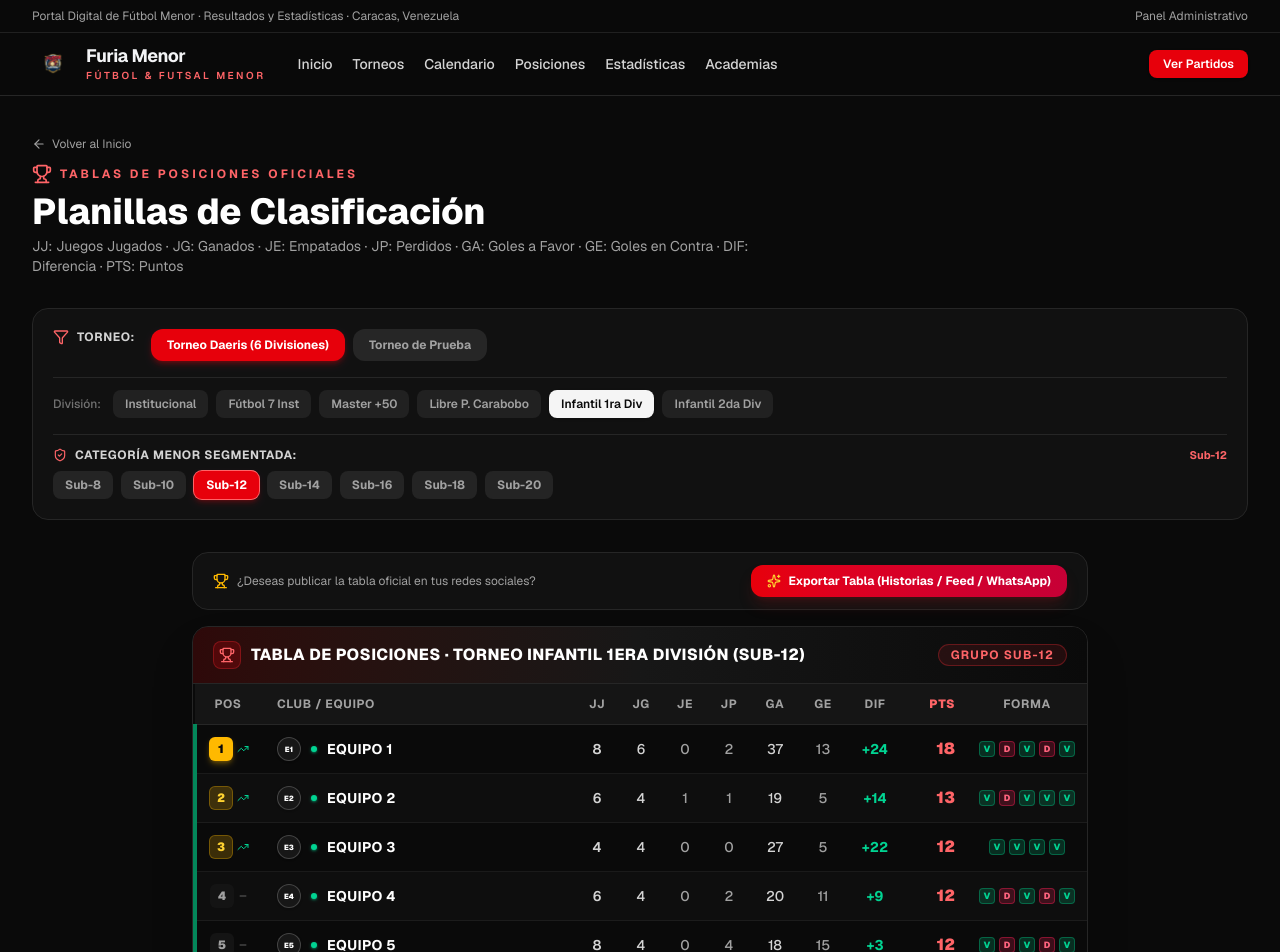
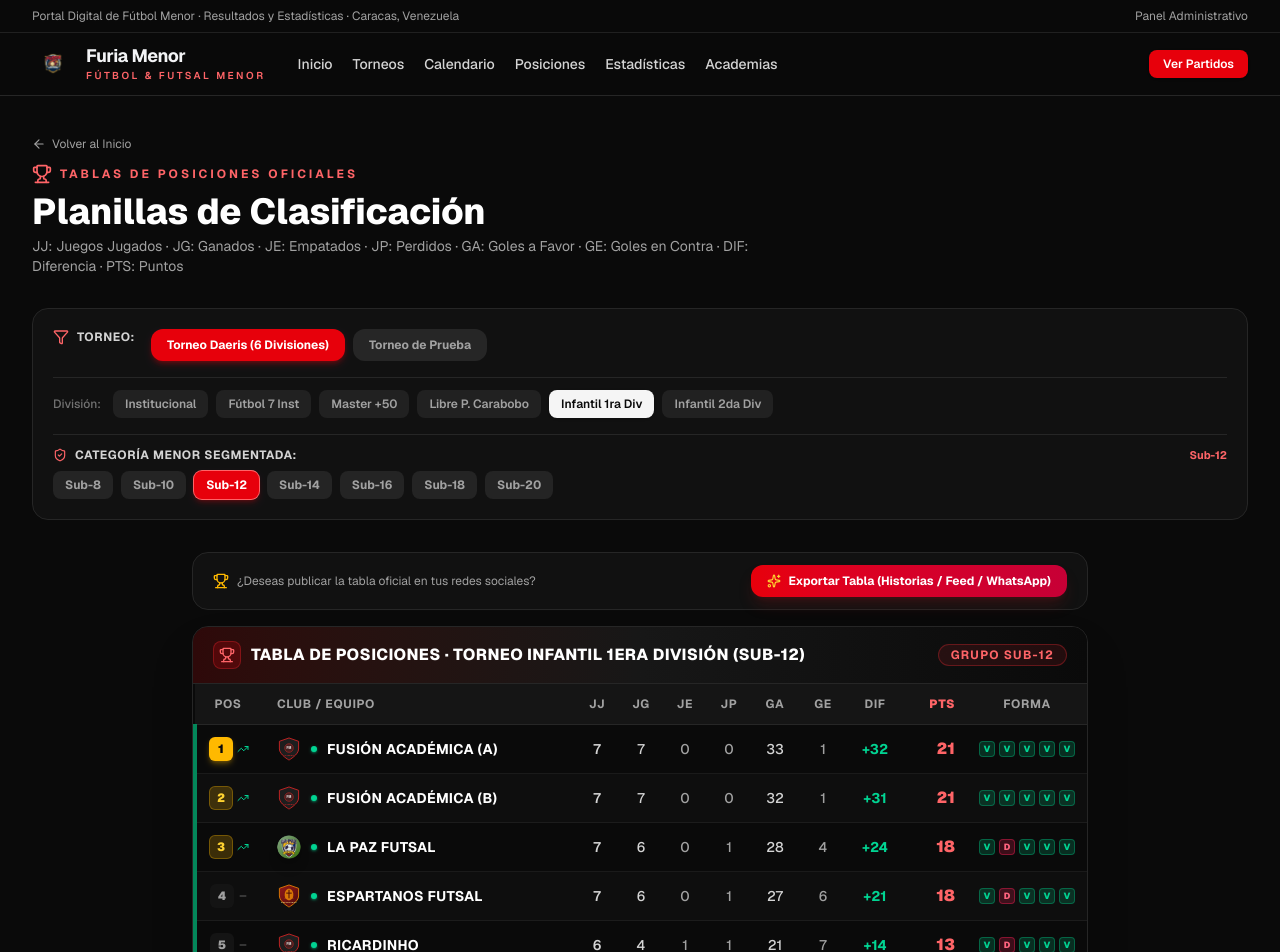
Before and after one commit to Leeonardo/FuriaMenor, a Next.js app: page /posiciones in a window 1280 px wide. Shown: the top 952 px of the page. Built offline with nearby package versions, Linux system fonts and the light colour scheme.

Commit message:
feat: populate official teams from november calendar across all category standings and link to academies

```diff
--- a/src/data/academies-data.ts
+++ b/src/data/academies-data.ts
@@ -3602,21 +3602,84 @@ export const academiesData: Academy[] = [
   },
 ];
 
+function stripAccents(str: string): string {
+  return str.normalize("NFD").replace(/[\u0300-\u036f]/g, "");
+}
+
+function cleanTeamSearchKey(name: string): string {
+  return stripAccents(name)
+    .toLowerCase()
+    .replace(/\s*\([a-z0-9]\)|\s*blanco|\s*amarillo|\s*negro|\s*verde/gi, "")
+    .replace(/\b(deportivo|dvo|academia|club|futsal|fc|fs)\b/gi, "")
+    .replace(/[^a-z0-9]/g, "")
+    .trim();
+}
+
+const SPECIAL_TEAM_ALIASES: Record<string, string> = {
+  "fenix-futsal": "fenix-fs",
+  "fenix": "fenix-fs",
+  "futconexion": "futsaconexion",
+  "futconexion-a": "futsaconexion",
+  "espartanos-futsal": "espartanos-cutira",
+  "espartanos": "espartanos-cutira",
+  "la-paz-futsal-verde": "la-paz-futsal",
+  "dvo-odin": "dvo-odin",
+  "deportivo-odin": "dvo-odin",
+  "caricuao": "gladiadores-caricuao",
+  "ricardinho-b": "ricardinho",
+  "funvibra-a": "funvibra",
+  "real-esperanza-a": "real-esperanza",
+  "real-esperanza-b": "real-esperanza",
+  "la-ladera-a": "la-ladera",
+  "la-ladera-b": "la-ladera",
+  "fratelsa-sport-blanco": "fratelsa-sport",
+  "fratelsa-sport-amarillo": "fratelsa-sport",
+  "fratelsa-sport-negro": "fratelsa-sport",
+  "fusion-academica-a": "fusion-academica",
+  "fusion-academica-b": "fusion-academica",
+};
+
 /**
- * Busca una academia por su ID o por su slug
+ * Busca una academia por su ID, slug o nombre oficial con tolerancia a variantes
  */
 export function getAcademyBySlug(slugOrId: string): Academy | undefined {
+  if (!slugOrId) return undefined;
   const clean = slugOrId.toLowerCase().trim();
-  const normalizedName = clean.replace(/\s*\([a-z0-9]\)|\s*blanco|\s*amarillo|\s*negro|\s*verde/gi, '').trim();
-  return academiesData.find(
+  const cleanSlug = clean.replace(/\s+/g, "-");
+
+  // 1. Alias directo
+  if (SPECIAL_TEAM_ALIASES[cleanSlug]) {
+    const aliasSlug = SPECIAL_TEAM_ALIASES[cleanSlug];
+    const foundByAlias = academiesData.find((a) => a.slug === aliasSlug || a.id === aliasSlug);
+    if (foundByAlias) return foundByAlias;
+  }
+
+  // 2. Coincidencia exacta por slug o id
+  const exact = academiesData.find(
     (a) =>
+      a.slug === cleanSlug ||
+      a.id === clean ||
       a.slug === clean ||
-      a.id === clean ||
-      a.name.toLowerCase() === clean ||
-      a.name.toLowerCase().replace(/\s+/g, "-") === clean ||
-      a.name.toLowerCase() === normalizedName ||
-      a.slug === normalizedName.replace(/\s+/g, "-")
+      a.name.toLowerCase() === clean
   );
+  if (exact) return exact;
+
+  // 3. Coincidencia normalizada sin tildes ni sufijos (A), (B), colores
+  const searchKey = cleanTeamSearchKey(slugOrId);
+  if (searchKey.length >= 3) {
+    const normMatch = academiesData.find((a) => {
+      const aKey = cleanTeamSearchKey(a.name);
+      const aSlugKey = cleanTeamSearchKey(a.slug);
+      return aKey === searchKey || aSlugKey === searchKey;
+    });
+    if (normMatch) return normMatch;
+  }
+
+  // 4. Búsqueda por subcadena
+  return academiesData.find((a) => {
+    const aClean = a.name.toLowerCase();
+    return clean.includes(aClean) || aClean.includes(clean);
+  });
 }
 
 /**
--- a/src/data/daeris-subtournaments.ts
+++ b/src/data/daeris-subtournaments.ts
@@ -136,7 +136,7 @@ export const daerisSubTournaments: Record<DaerisSubId, DaerisSubTournament> = {
     categoryLabel: "Empresas & Organismos",
     badgeKey: "institucional",
     venue: "Cancha Zona Rental & Gimnasio Libertador, Caracas",
-    teamsCount: 11,
+    teamsCount: 2,
     status: "Fase Regular",
     groupName: "GRUPO INSTITUCIONAL A",
     qualificationRule: "CLASIFICAN LOS 8 PRIMEROS A CUARTOS DE FINAL",
@@ -149,9 +149,9 @@ export const daerisSubTournaments: Record<DaerisSubId, DaerisSubTournament> = {
       text: "text-amber-400",
     },
     matches: FUTBOL7_MATCHES_NOV_2026.filter((m) => m.category === "Institucional"),
-    standings: createGenericStandings("Equipo"),
-    topScorers: createGenericScorers("Equipo"),
-    leastConceded: createGenericKeepers("Equipo"),
+    standings: createCategoryStandings("Institucional"),
+    topScorers: createGenericScorers("Equipo", "Institucional"),
+    leastConceded: createGenericKeepers("Equipo", "Institucional"),
     teams: createGenericTeamProfiles("institucional", "Torneo Institucional", "Institucional", "DAE"),
   },
 
@@ -164,7 +164,7 @@ export const daerisSubTournaments: Record<DaerisSubId, DaerisSubTournament> = {
     categoryLabel: "Modalidad Fútbol 7",
     badgeKey: "futbol7",
     venue: "Cancha Zona Rental & Cancha Guacamaya, Caracas",
-    teamsCount: 11,
+    teamsCount: 10,
     status: "En Curso",
     groupName: "GRUPO F7 ÚNICO",
     qualificationRule: "CLASIFICAN LOS 8 PRIMEROS DE CADA GRUPO",
@@ -177,9 +177,9 @@ export const daerisSubTournaments: Record<DaerisSubId, DaerisSubTournament> = {
       text: "text-emerald-400",
     },
     matches: FUTBOL7_MATCHES_NOV_2026,
-    standings: createGenericStandings("Equipo"),
-    topScorers: createGenericScorers("Equipo"),
-    leastConceded: createGenericKeepers("Equipo"),
+    standings: createCategoryStandings("Libre"),
+    topScorers: createGenericScorers("Equipo", "Libre"),
+    leastConceded: createGenericKeepers("Equipo", "Libre"),
     teams: createGenericTeamProfiles("futbol-7-institucional", "Fútbol 7 Institucional", "Fútbol 7", "DAE"),
   },
 
@@ -192,7 +192,7 @@ export const daerisSubTournaments: Record<DaerisSubId, DaerisSubTournament> = {
     categoryLabel: "Veteranos (+50 Años)",
     badgeKey: "master50",
     venue: "Cancha Hogar Canario & Cancha Guacamaya, Caracas",
-    teamsCount: 11,
+    teamsCount: 6,
     status: "Semifinales",
     groupName: "GRUPO MASTER VETERANOS",
     qualificationRule: "CLASIFICAN LOS 8 PRIMEROS DE CADA GRUPO",
@@ -205,9 +205,9 @@ export const daerisSubTournaments: Record<DaerisSubId, DaerisSubTournament> = {
       text: "text-yellow-400",
     },
     matches: FUTSAL_MATCHES_NOV_2026.filter((m) => m.category === "Master 50" || m.category === "Master 40"),
-    standings: createGenericStandings("Equipo"),
-    topScorers: createGenericScorers("Equipo"),
-    leastConceded: createGenericKeepers("Equipo"),
+    standings: createCategoryStandings("Master 40"),
+    topScorers: createGenericScorers("Equipo", "Master 40"),
+    leastConceded: createGenericKeepers("Equipo", "Master 40"),
     teams: createGenericTeamProfiles("master-50", "Master 50", "Master 50", "DAE"),
   },
 
@@ -220,7 +220,7 @@ export const daerisSubTournaments: Record<DaerisSubId, DaerisSubTournament> = {
     categoryLabel: "Categoría Libre",
     badgeKey: "libre-parquecarabobo",
     venue: "Cancha Municipal Parque Carabobo, La Candelaria",
-    teamsCount: 11,
+    teamsCount: 10,
     status: "En Curso",
     groupName: "GRUPO LIBRE NOCTURNO",
     qualificationRule: "CLASIFICAN LOS 8 PRIMEROS DE CADA GRUPO",
@@ -233,9 +233,9 @@ export const daerisSubTournaments: Record<DaerisSubId, DaerisSubTournament> = {
       text: "text-orange-400",
     },
     matches: FUTSAL_MATCHES_NOV_2026.filter((m) => m.venue.includes("Parque Carabobo")),
-    standings: createGenericStandings("Equipo"),
-    topScorers: createGenericScorers("Equipo"),
-    leastConceded: createGenericKeepers("Equipo"),
+    standings: createCategoryStandings("Libre"),
+    topScorers: createGenericScorers("Equipo", "Libre"),
+    leastConceded: createGenericKeepers("Equipo", "Libre"),
     teams: createGenericTeamProfiles("libre-parque-carabobo", "Torneo Libre Parque Carabobo", "Libre", "DAE"),
   },
 
--- a/src/data/generic-tournament-data.ts
+++ b/src/data/generic-tournament-data.ts
@@ -28,10 +28,171 @@ export function isMinorCategory(value: string): value is MinorCategory {
 }
 
 /**
- * Tabla de posiciones modelo con datos genéricos (Equipo 1, Equipo 2...)
- * Replica con exactitud la planilla de competición del usuario.
+ * Equipos Oficiales Oficializados por Categoría extraídos del Calendario Noviembre 2026
+ * Cada equipo está enlazado a su academia oficial en el directorio.
  */
-export function createGenericStandings(prefix = "Equipo"): OfficialTableRow[] {
+export const OFFICIAL_TEAMS_BY_CATEGORY: Record<string, string[]> = {
+  "Sub-8": [
+    "La Ladera (B)",
+    "Fuerza Vinotinto",
+    "Funvibra",
+    "Fratelsa Sport Blanco",
+    "Dvo Manaure",
+    "Fratelsa Sport Amarillo",
+    "Fusión Académica",
+    "Futconexión (A)",
+    "Unión Libertador",
+    "Dvo JC",
+    "Fratelsa Sport Negro",
+  ],
+  "Sub-10": [
+    "Fusión Académica (B)",
+    "La Paz Futsal",
+    "Futconexión",
+    "Inter de Caracas",
+    "Real Libertad",
+    "Dvo Mirador",
+    "Intocable",
+    "Funvibra",
+    "Fratelsa Sport",
+    "FALG",
+    "Academia Winners",
+  ],
+  "Sub-12": [
+    "Fusión Académica (A)",
+    "Fusión Académica (B)",
+    "La Paz Futsal",
+    "Espartanos Futsal",
+    "Ricardinho",
+    "FALG",
+    "Tetsu Futsal",
+    "Dvo Odín",
+  ],
+  "Sub-14": [
+    "La Ladera (A)",
+    "Guatire Futsal",
+    "La Ladera",
+    "Fuerza Vinotinto",
+    "La Ladera (B)",
+    "Fénix Futsal",
+    "Real Esperanza",
+    "Espartanos Futsal",
+    "La Paz Futsal Verde",
+    "Espartanos Cutira",
+    "Dvo Mirador",
+    "Dvo Manaure",
+    "Funvibra (A)",
+    "Dvo JC",
+    "Foro Libertador",
+    "Tetsu Futsal",
+    "Camatagua",
+  ],
+  "Sub-16": [
+    "La Ladera",
+    "Guatire Futsal",
+    "Real Esperanza (A)",
+    "Real Esperanza (B)",
+    "Élite Caracas",
+    "Espartanos Cutira",
+    "Hogar Canario",
+    "NC Sport",
+    "Espartanos Futsal",
+    "Alí Primera",
+    "Funvibra",
+    "Dvo Manaure",
+    "Ricardinho (B)",
+    "Unión Libertador",
+    "Gladiadores Caricuao",
+    "Caricuao",
+  ],
+  "Sub-18": [
+    "Kay Kings",
+    "Nuevo Día FC",
+    "Los Jardines FC",
+    "Guerreros del Valle",
+    "Real Esperanza",
+    "Felinos FS",
+    "Team Soublette",
+    "Overcoming",
+  ],
+  "Sub-20": [
+    "Espartanos Futsal",
+    "La Paz Futsal",
+    "Futconexión",
+    "Fusión Académica",
+    "Real Esperanza",
+    "Unión Libertador",
+  ],
+  "Libre": [
+    "Nacional",
+    "Tuyeros FC",
+    "Inversiones MA",
+    "Los Expertos",
+    "Team 1408",
+    "Gladiadores del Este",
+    "Tiki Taka",
+    "Sporting TDC",
+    "Rali Stones",
+    "Independiente FC",
+  ],
+  "Master 40": [
+    "Montaña Alta",
+    "Nacional",
+    "RH",
+    "S'World FC",
+    "Los Compadres",
+    "Real X",
+  ],
+  "Master 50": [
+    "Montaña Alta",
+    "Nacional",
+    "RH",
+    "S'World FC",
+    "Los Compadres",
+    "Real X",
+  ],
+  "Institucional": [
+    "Operaciones FC",
+    "CNPB",
+  ],
+};
+
+/**
+ * Tabla de posiciones modelo con datos oficiales de los equipos del calendario
+ */
+export function createGenericStandings(prefix = "Equipo", categoryName = "Sub-12"): OfficialTableRow[] {
+  const teams = OFFICIAL_TEAMS_BY_CATEGORY[categoryName] || OFFICIAL_TEAMS_BY_CATEGORY["Sub-12"];
+  if (teams && teams.length > 0) {
+    return teams.map((teamName, idx) => {
+      const pos = idx + 1;
+      const isClassified = pos <= 8;
+      const isEliminated = pos >= teams.length - 1 && teams.length > 9;
+
+      const jj = Math.max(2, 7 - Math.floor(idx * 0.3));
+      const jg = Math.max(0, Math.min(jj, jj - Math.floor(idx * 0.6)));
+      const je = idx % 3 === 1 && jj - jg > 0 ? 1 : 0;
+      const jp = Math.max(0, jj - jg - je);
+      const ga = Math.max(3, jg * 3 + je * 1 + Math.max(1, 12 - idx));
+      const ge = Math.max(1, jp * 2 + Math.floor(idx * 1.4));
+      const dif = ga - ge;
+      const pts = jg * 3 + je * 1;
+
+      return {
+        pos,
+        team: teamName,
+        jj,
+        jg,
+        je,
+        jp,
+        ga,
+        ge,
+        dif,
+        pts,
+        status: isEliminated ? "eliminado" : isClassified ? "clasificado" : "normal",
+      };
+    });
+  }
+
   return [
     { pos: 1, team: `${prefix} 1`, jj: 8, jg: 6, je: 0, jp: 2, ga: 37, ge: 13, dif: 24, pts: 18, status: "clasificado" },
     { pos: 2, team: `${prefix} 2`, jj: 6, jg: 4, je: 1, jp: 1, ga: 19, ge: 5, dif: 14, pts: 13, status: "clasificado" },
@@ -49,67 +210,186 @@ export function createGenericStandings(prefix = "Equipo"): OfficialTableRow[] {
 
 /**
  * Genera la tabla para una categoría menor específica (Sub-8 a Sub-20).
- * Para Sub-12 genera la réplica exacta de la imagen oficial del usuario.
- * Para las demás genera variaciones estadísticas realistas.
+ * Integra los nombres reales de los equipos del calendario oficial 2026.
  */
 export function createCategoryStandings(
-  category: MinorCategory,
+  category: MinorCategory | string,
   prefix = "Equipo"
 ): OfficialTableRow[] {
-  if (category === "Sub-12") {
-    return createGenericStandings(`${prefix}`);
+  const catKey = String(category);
+  const realTeams = OFFICIAL_TEAMS_BY_CATEGORY[catKey] || OFFICIAL_TEAMS_BY_CATEGORY[category as any];
+
+  if (realTeams && realTeams.length > 0) {
+    return realTeams.map((teamName, idx) => {
+      const pos = idx + 1;
+      const isClassified = pos <= 8;
+      const isEliminated = pos >= realTeams.length - 1 && realTeams.length > 9;
+
+      const jj = Math.max(2, 7 - Math.floor(idx * 0.3));
+      const jg = Math.max(0, Math.min(jj, jj - Math.floor(idx * 0.6)));
+      const je = idx % 3 === 1 && jj - jg > 0 ? 1 : 0;
+      const jp = Math.max(0, jj - jg - je);
+      const ga = Math.max(3, jg * 3 + je * 1 + Math.max(1, 12 - idx));
+      const ge = Math.max(1, jp * 2 + Math.floor(idx * 1.4));
+      const dif = ga - ge;
+      const pts = jg * 3 + je * 1;
+
+      return {
+        pos,
+        team: teamName,
+        jj,
+        jg,
+        je,
+        jp,
+        ga,
+        ge,
+        dif,
+        pts,
+        status: isEliminated ? "eliminado" : isClassified ? "clasificado" : "normal",
+      };
+    });
   }
 
-  const catOffset: Record<MinorCategory, number> = {
-    "Sub-8": 1,
-    "Sub-10": 2,
-    "Sub-12": 0,
-    "Sub-14": 3,
-    "Sub-16": 4,
-    "Sub-18": 5,
-    "Sub-20": 6,
-  };
-
-  const seed = catOffset[category];
-
-  return [
-    { pos: 1, team: `${prefix} ${((1 + seed) % 11) + 1}`, jj: 7, jg: 6, je: 0, jp: 1, ga: 28 + seed, ge: 9, dif: 19 + seed, pts: 18, status: "clasificado" },
-    { pos: 2, team: `${prefix} ${((2 + seed) % 11) + 1}`, jj: 7, jg: 5, je: 1, jp: 1, ga: 22 + seed, ge: 8, dif: 14 + seed, pts: 16, status: "clasificado" },
-    { pos: 3, team: `${prefix} ${((3 + seed) % 11) + 1}`, jj: 6, jg: 4, je: 1, jp: 1, ga: 19 + seed, ge: 10, dif: 9 + seed, pts: 13, status: "clasificado" },
-    { pos: 4, team: `${prefix} ${((4 + seed) % 11) + 1}`, jj: 7, jg: 4, je: 0, jp: 3, ga: 17 + seed, ge: 12, dif: 5 + seed, pts: 12, status: "clasificado" },
-    { pos: 5, team: `${prefix} ${((5 + seed) % 11) + 1}`, jj: 6, jg: 3, je: 1, jp: 2, ga: 14 + seed, ge: 11, dif: 3 + seed, pts: 10, status: "clasificado" },
-    { pos: 6, team: `${prefix} ${((6 + seed) % 11) + 1}`, jj: 6, jg: 3, je: 0, jp: 3, ga: 13 + seed, ge: 12, dif: 1 + seed, pts: 9, status: "clasificado" },
-    { pos: 7, team: `${prefix} ${((7 + seed) % 11) + 1}`, jj: 7, jg: 2, je: 2, jp: 3, ga: 12 + seed, ge: 15, dif: -3, pts: 8, status: "clasificado" },
-    { pos: 8, team: `${prefix} ${((8 + seed) % 11) + 1}`, jj: 6, jg: 2, je: 1, jp: 3, ga: 10 + seed, ge: 13, dif: -3, pts: 7, status: "clasificado" },
-    { pos: 9, team: `${prefix} ${((9 + seed) % 11) + 1}`, jj: 6, jg: 1, je: 1, jp: 4, ga: 8 + seed, ge: 18, dif: -10, pts: 4, status: "normal" },
-    { pos: 10, team: `${prefix} ${((10 + seed) % 11) + 1}`, jj: 6, jg: 1, je: 0, jp: 5, ga: 7 + seed, ge: 21, dif: -14, pts: 3, status: "normal" },
-    { pos: 11, team: `${prefix} ${((11 + seed) % 11) + 1}`, jj: 7, jg: 0, je: 1, jp: 6, ga: 4, ge: 38 + seed, dif: -(34 + seed), pts: 1, status: "eliminado" },
-  ];
+  return createGenericStandings(prefix, catKey);
 }
 
 /**
- * Goleadores genéricos
+ * Goleadores vinculados a los equipos reales del calendario
  */
-export function createGenericScorers(teamPrefix = "Equipo", category: MinorCategory = "Sub-12"): Scorer[] {
-  return [
-    { player: "Jugador 1", team: `${teamPrefix} 1`, category: category as any, modality: "primera", goals: 9 },
-    { player: "Jugador 2", team: `${teamPrefix} 2`, category: category as any, modality: "primera", goals: 7 },
-    { player: "Jugador 3", team: `${teamPrefix} 3`, category: category as any, modality: "primera", goals: 5 },
-    { player: "Jugador 4", team: `${teamPrefix} 4`, category: category as any, modality: "primera", goals: 4 },
-    { player: "Jugador 5", team: `${teamPrefix} 5`, category: category as any, modality: "primera", goals: 3 },
-  ];
+export function createGenericScorers(
+  teamPrefix = "Equipo",
+  category: MinorCategory | string = "Sub-12"
+): Scorer[] {
+  const catKey = String(category);
+  const realTeams = OFFICIAL_TEAMS_BY_CATEGORY[catKey] || OFFICIAL_TEAMS_BY_CATEGORY["Sub-12"] || [];
+
+  const playersByCat: Record<string, { player: string; goals: number }[]> = {
+    "Sub-8": [
+      { player: "E. Gómez", goals: 7 },
+      { player: "M. Rivas", goals: 5 },
+      { player: "S. Blanco", goals: 4 },
+      { player: "C. Ramos", goals: 4 },
+      { player: "K. Mendoza", goals: 3 },
+    ],
+    "Sub-10": [
+      { player: "A. Pérez", goals: 8 },
+      { player: "D. Morales", goals: 6 },
+      { player: "J. Rodríguez", goals: 5 },
+      { player: "C. León", goals: 4 },
+      { player: "Y. Castillo", goals: 3 },
+    ],
+    "Sub-12": [
+      { player: "J. Martínez", goals: 8 },
+      { player: "A. Torres", goals: 6 },
+      { player: "M. Rojas", goals: 5 },
+      { player: "L. Vargas", goals: 4 },
+      { player: "D. Silva", goals: 3 },
+    ],
+    "Sub-14": [
+      { player: "K. Salazar", goals: 9 },
+      { player: "R. Blanco", goals: 7 },
+      { player: "J. Velásquez", goals: 6 },
+      { player: "M. Díaz", goals: 5 },
+      { player: "A. Colmenares", goals: 4 },
+    ],
+    "Sub-16": [
+      { player: "D. Fernández", goals: 8 },
+      { player: "L. Ramírez", goals: 7 },
+      { player: "S. Castillo", goals: 6 },
+      { player: "G. Pineda", goals: 5 },
+      { player: "E. Suárez", goals: 4 },
+    ],
+    "Sub-18": [
+      { player: "B. Rivas", goals: 6 },
+      { player: "M. Delgado", goals: 5 },
+      { player: "J. Morales", goals: 4 },
+      { player: "K. Pinto", goals: 4 },
+      { player: "S. Romero", goals: 3 },
+    ],
+    "Libre": [
+      { player: "R. Sánchez", goals: 8 },
+      { player: "M. Gil", goals: 7 },
+      { player: "A. Rangel", goals: 5 },
+      { player: "Y. Bermúdez", goals: 4 },
+      { player: "F. Cordero", goals: 4 },
+    ],
+  };
+
+  const pool = playersByCat[catKey] || playersByCat["Sub-12"];
+  return pool.map((p, idx) => ({
+    player: p.player,
+    team: realTeams[idx % realTeams.length] || `${teamPrefix} ${idx + 1}`,
+    category: catKey as any,
+    modality: "primera",
+    goals: p.goals,
+  }));
 }
 
 /**
- * Vallas menos vencidas genéricas
+ * Vallas menos vencidas vinculadas a los equipos reales del calendario
  */
-export function createGenericKeepers(teamPrefix = "Equipo", category: MinorCategory = "Sub-12"): Goalkeeper[] {
-  return [
-    { player: "Portero 1", team: `${teamPrefix} 1`, category: category as any, modality: "primera", goalsConceded: 3, matchesPlayed: 6, cleanSheets: 4 },
-    { player: "Portero 2", team: `${teamPrefix} 2`, category: category as any, modality: "primera", goalsConceded: 5, matchesPlayed: 6, cleanSheets: 3 },
-    { player: "Portero 3", team: `${teamPrefix} 3`, category: category as any, modality: "primera", goalsConceded: 4, matchesPlayed: 5, cleanSheets: 3 },
-    { player: "Portero 4", team: `${teamPrefix} 4`, category: category as any, modality: "primera", goalsConceded: 6, matchesPlayed: 5, cleanSheets: 2 },
-  ];
+export function createGenericKeepers(
+  teamPrefix = "Equipo",
+  category: MinorCategory | string = "Sub-12"
+): Goalkeeper[] {
+  const catKey = String(category);
+  const realTeams = OFFICIAL_TEAMS_BY_CATEGORY[catKey] || OFFICIAL_TEAMS_BY_CATEGORY["Sub-12"] || [];
+
+  const keepersByCat: Record<string, { player: string; gc: number; pj: number; cs: number }[]> = {
+    "Sub-8": [
+      { player: "L. Arrieta", gc: 2, pj: 6, cs: 4 },
+      { player: "J. Castillo", gc: 3, pj: 6, cs: 3 },
+      { player: "P. Rivas", gc: 4, pj: 5, cs: 2 },
+      { player: "D. Blanco", gc: 5, pj: 5, cs: 2 },
+    ],
+    "Sub-10": [
+      { player: "M. Delgado", gc: 2, pj: 6, cs: 4 },
+      { player: "S. Romero", gc: 3, pj: 6, cs: 3 },
+      { player: "G. Márquez", gc: 4, pj: 5, cs: 2 },
+      { player: "A. Silva", gc: 4, pj: 5, cs: 2 },
+    ],
+    "Sub-12": [
+      { player: "C. Herrera", gc: 3, pj: 6, cs: 4 },
+      { player: "D. Mendoza", gc: 5, pj: 6, cs: 3 },
+      { player: "R. Silva", gc: 4, pj: 5, cs: 3 },
+      { player: "E. Contreras", gc: 3, pj: 4, cs: 2 },
+    ],
+    "Sub-14": [
+      { player: "A. Morales", gc: 2, pj: 6, cs: 4 },
+      { player: "R. Quintero", gc: 3, pj: 6, cs: 3 },
+      { player: "Y. Padrón", gc: 4, pj: 5, cs: 3 },
+      { player: "C. Villegas", gc: 5, pj: 5, cs: 2 },
+    ],
+    "Sub-16": [
+      { player: "F. González", gc: 3, pj: 6, cs: 4 },
+      { player: "V. Rangel", gc: 4, pj: 6, cs: 3 },
+      { player: "J. Tovar", gc: 4, pj: 5, cs: 2 },
+      { player: "M. Pacheco", gc: 5, pj: 5, cs: 2 },
+    ],
+    "Sub-18": [
+      { player: "K. Ochoa", gc: 2, pj: 5, cs: 3 },
+      { player: "E. Barrios", gc: 3, pj: 5, cs: 3 },
+      { player: "D. Sifontes", gc: 4, pj: 4, cs: 2 },
+      { player: "L. Benítez", gc: 5, pj: 4, cs: 1 },
+    ],
+    "Libre": [
+      { player: "H. Briceño", gc: 3, pj: 6, cs: 4 },
+      { player: "O. Colmenares", gc: 4, pj: 6, cs: 3 },
+      { player: "W. Salazar", gc: 5, pj: 5, cs: 2 },
+      { player: "J. Cardona", gc: 6, pj: 5, cs: 2 },
+    ],
+  };
+
+  const pool = keepersByCat[catKey] || keepersByCat["Sub-12"];
+  return pool.map((k, idx) => ({
+    player: k.player,
+    team: realTeams[idx % realTeams.length] || `${teamPrefix} ${idx + 1}`,
+    category: catKey as any,
+    modality: "primera",
+    goalsConceded: k.gc,
+    matchesPlayed: k.pj,
+    cleanSheets: k.cs,
+  }));
 }
 
 /**
```
